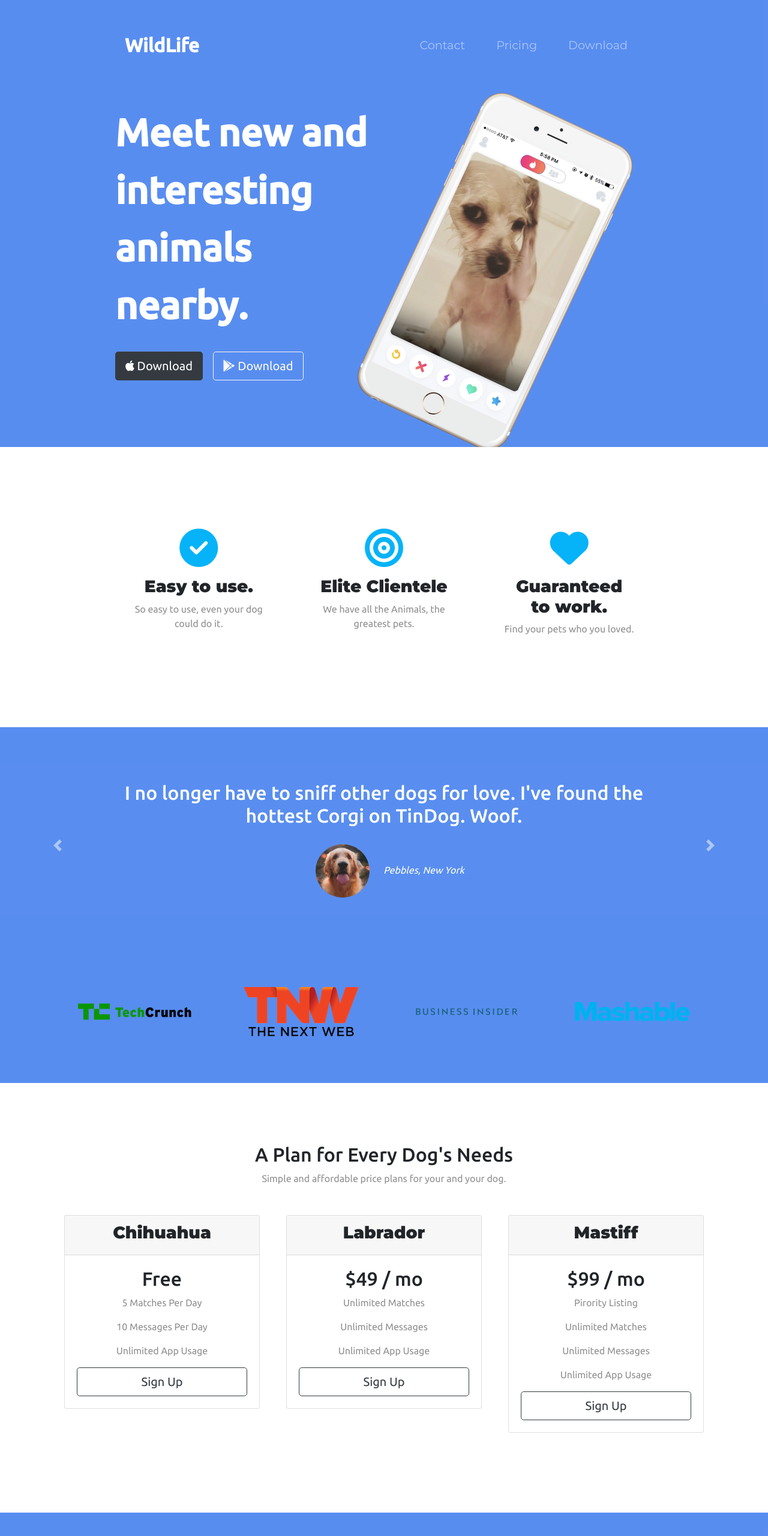
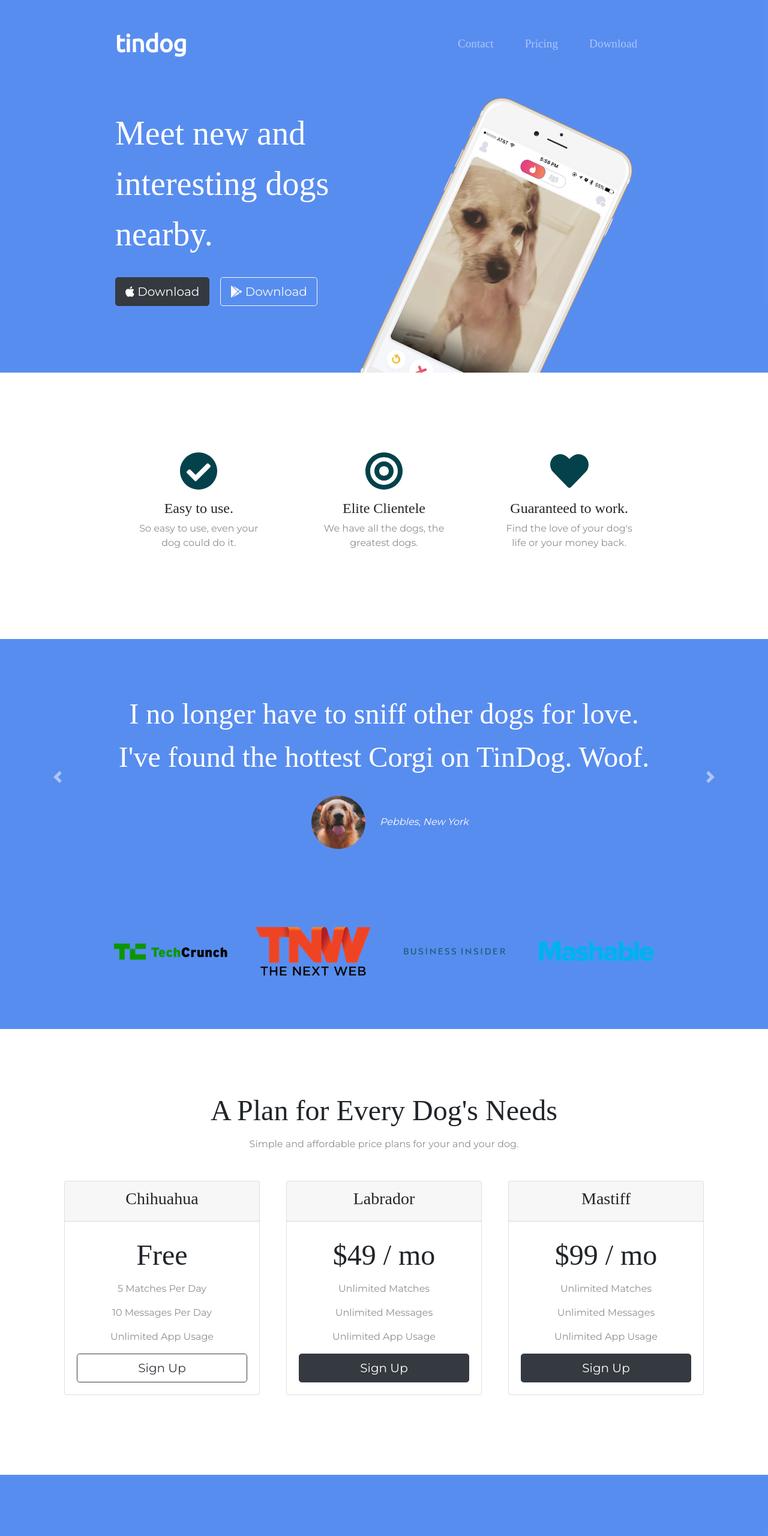
Before and after one commit to karanoza/Landing-page-template, a plain HTML site: page index.html in a window 1280 px wide. Shown: the top 2560 px of the page at 60% size. Drawn offline with nearby package versions, Linux system fonts and the light colour scheme.

Commit message:
final commit

```diff
--- a/css/styles.css
+++ b/css/styles.css
@@ -1,55 +1,60 @@
 body {
-  font-family: "Montserrat", sans-serif;
-  font-family: "Ubuntu", sans-serif;
-}
-#title {
-  background-color: #0a58e9ad;
-  color: #fff;
+  font-family: "Montserrat";
+  text-align: center;
 }
 
-/* title image */
-
-.title-image {
-  width: 60%;
-
-  transform: rotate(25deg);
-
-  position: absolute;
-  right: 30%;
-}
-
-h1 {
-  font-family: "Montserrat", sans-serif;
-  font-family: "Ubuntu", sans-serif;
-  font-size: 4rem;
-  line-height: 1.5;
-  font-weight: bold;
-}
-
-h2 {
-}
-
-h3 {
-  font-family: "Montserrat", sans-serif;
-  font-weight: bold;
+h1,
+h2,
+h3,
+h4,
+h5,
+h6 {
+  font-family: "Montserrat-Bold";
 }
 
 p {
   color: #8f8f8f;
 }
-.container-fluid {
-  padding: 3% 15% 7%;
+
+/* Headings */
+
+.big-heading {
+  font-family: "Montserrat-Black";
+  font-size: 3.5rem;
+  line-height: 1.5;
 }
 
-/* Nav bar */
+.section-heading {
+  font-size: 3rem;
+  line-height: 1.5;
+}
+
+/* Containers */
+
+.container-fluid {
+  padding: 7% 15%;
+}
+
+/* Sections */
+
+.colored-section {
+  background-color: #0a58e9ad;
+  color: #fff;
+}
+
+.white-section {
+  background-color: #fff;
+}
+
+/* Navigation Bar */
 
 .navbar {
-  margin-bottom: 60px;
+  padding: 0 0 4.5rem;
 }
 
 .navbar-brand {
-  font-family: "Ubuntu", sans-serif;
-  font-size: 2rem;
+  font-family: "Ubuntu";
+  font-size: 2.5rem;
   font-weight: bold;
 }
 
@@ -59,43 +64,68 @@ p {
 
 .nav-link {
   font-size: 1.2rem;
-  font-family: "Montserrat", sans-serif;
+  font-family: "Montserrat-Light";
 }
 
-/* butttons */
+/* Buttons */
 
 .download-button {
   margin: 5% 3% 5% 0;
 }
 
-/* feature section */
+/* Title Section */
+
+#title {
+  background-color: #0a58e9ad;
+  color: #fff;
+  text-align: left;
+}
+
+#title .container-fluid {
+  padding: 3% 15% 7%;
+}
+
+/* Title Image */
+
+.title-image {
+  width: 60%;
+  transform: rotate(25deg);
+  position: absolute;
+  right: 30%;
+}
+
+/* Features Section */
 
 #features {
-  padding: 7% 15%;
-  background-color: #fff;
   position: relative;
 }
 
+.feature-title {
+  font-size: 1.5rem;
+}
+
 .feature-box {
-  text-align: center;
-  padding: 5%;
+  padding: 4.5%;
 }
 
 .icon {
-  color: #06b3f8;
+  color: rgb(3, 66, 75);
   margin-bottom: 1rem;
 }
 
 .icon:hover {
-  color: rgb(3, 66, 75);
+  color: #0a58e9ad;
 }
 
-/* Testimonial section */
+/* Testimonial Section */
 
 #testimonials {
-  text-align: center;
   background-color: #0a58e9ad;
-  color: #fff;
+}
+
+.testimonial-text {
+  font-size: 3rem;
+  line-height: 1.5;
 }
 
 .testimonial-image {
@@ -104,58 +134,44 @@ p {
   margin: 20px;
 }
 
-.carousel-item {
-  padding: 7% 15%;
-}
-
 #press {
   background-color: #0a58e9ad;
-  text-align: center;
   padding-bottom: 3%;
 }
 
-.logo {
+.press-logo {
   width: 15%;
-  margin: 40px;
+  margin: 20px 20px 50px;
 }
+
+/* Pricing Section */
 
 #pricing {
   padding: 100px;
-  text-align: center;
+}
+
+.price-text {
+  font-size: 3rem;
+  line-height: 1.5;
 }
 
 .pricing-column {
   padding: 3% 2%;
 }
-/* footer section */
 
-#footer {
-  padding: 7% 15%;
-  text-align: center;
-}
+/* CTA Section */
+
+/* Footer Section */
 
 .social-icon {
-  margin: 20px;
-}
-/* Media queries */
-
-#cta {
-  background-color: #0a58e9ad;
-  color: white;
-  padding: 7% 15%;
-  text-align: center;
-}
-
-.cta-heading {
-  font-family: "Ubuntu", sans-serif;
-  font-size: 3.5rem;
-  line-height: 1.5;
+  margin: 20px 10px;
 }
 
 @media (max-width: 1028px) {
   #title {
     text-align: center;
   }
+
   .title-image {
     position: static;
     transform: rotate(0);
--- a/index.html
+++ b/index.html
@@ -2,38 +2,65 @@
 <html>
   <head>
     <meta charset="utf-8" />
-    <title>WildLife</title>
+    <title>TinDog</title>
+
+    <!-- Google Fonts -->
+    <link
+      href="https://fonts.googleapis.com/css?family=Montserrat|Ubuntu"
+      rel="stylesheet"
+    />
+
+    <!-- CSS Stylesheets -->
     <link
       rel="stylesheet"
-      href="https://stackpath.bootstrapcdn.com/bootstrap/4.5.2/css/bootstrap.min.css"
-      integrity="sha384-JcKb8q3iqJ61gNV9KGb8thSsNjpSL0n8PARn9HuZOnIxN0hoP+VmmDGMN5t9UJ0Z"
+      href="https://maxcdn.bootstrapcdn.com/bootstrap/4.0.0/css/bootstrap.min.css"
+      integrity="sha384-Gn5384xqQ1aoWXA+058RXPxPg6fy4IWvTNh0E263XmFcJlSAwiGgFAW/dAiS6JXm"
       crossorigin="anonymous"
     />
-    <link
-      href="https://fonts.googleapis.com/css2?family=Montserrat:wght@400;500;900&family=Ubuntu:wght@400;500&display=swap"
-      rel="stylesheet"
-    />
     <link rel="stylesheet" href="css/styles.css" />
+
+    <!-- Font Awesome -->
+    <script
+      defer
+      src="https://use.fontawesome.com/releases/v5.0.7/js/all.js"
+    ></script>
+
+    <!-- Bootstrap Scripts -->
+    <script
+      src="https://code.jquery.com/jquery-3.2.1.slim.min.js"
+      integrity="sha384-KJ3o2DKtIkvYIK3UENzmM7KCkRr/rE9/Qpg6aAZGJwFDMVNA/GpGFF93hXpG5KkN"
+      crossorigin="anonymous"
+    ></script>
+    <script
+      src="https://cdnjs.cloudflare.com/ajax/libs/popper.js/1.12.9/umd/popper.min.js"
+      integrity="sha384-ApNbgh9B+Y1QKtv3Rn7W3mgPxhU9K/ScQsAP7hUibX39j7fakFPskvXusvfa0b4Q"
+      crossorigin="anonymous"
+    ></script>
+    <script
+      src="https://maxcdn.bootstrapcdn.com/bootstrap/4.0.0/js/bootstrap.min.js"
+      integrity="sha384-JZR6Spejh4U02d8jOt6vLEHfe/JQGiRRSQQxSfFWpi1MquVdAyjUar5+76PVCmYl"
+      crossorigin="anonymous"
+    ></script>
   </head>
 
   <body>
-    <section id="title">
+    <section class="colored-section" id="title">
+      <div class="container-fluid">
         <!-- Nav Bar -->
-      <div class="container-fluid">
+
         <nav class="navbar navbar-expand-lg navbar-dark">
-          <a class="navbar-brand" href="">WildLife</a>
+          <a class="navbar-brand" href="">tindog</a>
+
           <button
             class="navbar-toggler"
             type="button"
             data-toggle="collapse"
-            data-target="#navbarSupportedContent"
-            aria-controls="navbarSupportedContent"
-            aria-expanded="false"
-            aria-label="Toggle navigation"
+            data-target="#navbarTogglerDemo02"
           >
             <span class="navbar-toggler-icon"></span>
           </button>
-          <div class="collapse navbar-collapse" id="navbarSupportedContent">
+
+          <div class="collapse navbar-collapse" id="navbarTogglerDemo02">
             <ul class="navbar-nav ml-auto">
               <li class="nav-item">
                 <a class="nav-link" href="#footer">Contact</a>
@@ -47,19 +74,20 @@
             </ul>
           </div>
         </nav>
+
         <!-- Title -->
 
         <div class="row">
           <div class="col-lg-6">
-            <h1>Meet new and interesting animals nearby.</h1>
-            <button class="btn btn-dark btn-lg download-button" type="button">
-              <i class="fab fa-apple"></i>&nbsp;Download
+            <h1 class="big-heading">Meet new and interesting dogs nearby.</h1>
+            <button type="button" class="btn btn-dark btn-lg download-button">
+              <i class="fab fa-apple"></i> Download
             </button>
             <button
+              type="button"
               class="btn btn-outline-light btn-lg download-button"
-              type="button"
             >
-              <i class="fab fa-google-play"></i>&nbsp;Download
+              <i class="fab fa-google-play"></i> Download
             </button>
           </div>
 
@@ -76,35 +104,37 @@
 
     <!-- Features -->
 
-    <section id="features">
+    <section class="white-section" id="features">
+      <div class="container-fluid">
         <div class="row">
           <div class="feature-box col-lg-4">
-          <i class="fas fa-check-circle fa-4x icon"></i>
-          <h3>Easy to use.</h3>
+            <i class="icon fas fa-check-circle fa-4x"></i>
+            <h3 class="feature-title">Easy to use.</h3>
             <p>So easy to use, even your dog could do it.</p>
           </div>
 
           <div class="feature-box col-lg-4">
-          <i class="fas fa-bullseye fa-4x icon"></i>
-          <h3>Elite Clientele</h3>
-          <p>We have all the Animals, the greatest pets.</p>
+            <i class="icon fas fa-bullseye fa-4x"></i>
+            <h3 class="feature-title">Elite Clientele</h3>
+            <p>We have all the dogs, the greatest dogs.</p>
           </div>
 
           <div class="feature-box col-lg-4">
-          <i class="fas fa-heart fa-4x icon"></i>
-          <h3>Guaranteed to work.</h3>
-          <p>Find your pets who you loved.</p>
+            <i class="icon fas fa-heart fa-4x"></i>
+            <h3 class="feature-title">Guaranteed to work.</h3>
+            <p>Find the love of your dog's life or your money back.</p>
+          </div>
         </div>
       </div>
     </section>
 
     <!-- Testimonials -->
 
-    <section id="testimonials">
+    <section class="colored-section" id="testimonials">
       <div id="testimonial-carousel" class="carousel slide" data-ride="false">
         <div class="carousel-inner">
-          <div class="carousel-item active">
-            <h2>
+          <div class="carousel-item active container-fluid">
+            <h2 class="testimonial-text">
               I no longer have to sniff other dogs for love. I've found the
               hottest Corgi on TinDog. Woof.
             </h2>
@@ -115,7 +145,7 @@
             />
             <em>Pebbles, New York</em>
           </div>
-          <div class="carousel-item">
+          <div class="carousel-item container-fluid">
             <h2 class="testimonial-text">
               My dog used to be so lonely, but with TinDog's help, they've found
               the love of their life. I think.
@@ -149,17 +179,21 @@
 
     <!-- Press -->
 
-    <section id="press">
-      <img class="logo" src="images/techcrunch.png" alt="tc-logo" />
-      <img class="logo" src="images/tnw.png" alt="tnw-logo" />
-      <img class="logo" src="images/bizinsider.png" alt="biz-insider-logo" />
-      <img class="logo" src="images/mashable.png" alt="mashable-logo" />
+    <section class="colored-section" id="press">
+      <img class="press-logo" src="images/techcrunch.png" alt="tc-logo" />
+      <img class="press-logo" src="images/tnw.png" alt="tnw-logo" />
+      <img
+        class="press-logo"
+        src="images/bizinsider.png"
+        alt="biz-insider-logo"
+      />
+      <img class="press-logo" src="images/mashable.png" alt="mashable-logo" />
     </section>
 
     <!-- Pricing -->
 
-    <section id="pricing">
-      <h2>A Plan for Every Dog's Needs</h2>
+    <section class="white-section" id="pricing">
+      <h2 class="section-heading">A Plan for Every Dog's Needs</h2>
       <p>Simple and affordable price plans for your and your dog.</p>
 
       <div class="row">
@@ -169,7 +203,7 @@
               <h3>Chihuahua</h3>
             </div>
             <div class="card-body">
-              <h2>Free</h2>
+              <h2 class="price-text">Free</h2>
               <p>5 Matches Per Day</p>
               <p>10 Messages Per Day</p>
               <p>Unlimited App Usage</p>
@@ -189,35 +223,29 @@
               <h3>Labrador</h3>
             </div>
             <div class="card-body">
-              <h2>$49 / mo</h2>
+              <h2 class="price-text">$49 / mo</h2>
               <p>Unlimited Matches</p>
               <p>Unlimited Messages</p>
               <p>Unlimited App Usage</p>
-              <button
-                class="btn btn-lg btn-block btn-outline-dark"
-                type="button"
-              >
+              <button class="btn btn-lg btn-block btn-dark" type="button">
                 Sign Up
               </button>
             </div>
           </div>
         </div>
 
-        <div class="pricing-column col-lg-4 col-md-12">
+        <div class="pricing-column col-lg-4">
           <div class="card">
             <div class="card-header">
               <h3>Mastiff</h3>
             </div>
             <div class="card-body">
-              <h2>$99 / mo</h2>
-              <p>Pirority Listing</p>
+              <h2 class="price-text">$99 / mo</h2>
+
               <p>Unlimited Matches</p>
               <p>Unlimited Messages</p>
               <p>Unlimited App Usage</p>
-              <button
-                class="btn btn-lg btn-block btn-outline-dark"
-                type="button"
-              >
+              <button class="btn btn-lg btn-block btn-dark" type="button">
                 Sign Up
               </button>
             </div>
@@ -228,49 +256,30 @@
 
     <!-- Call to Action -->
 
-    <section id="cta">
-      <h3 class="cta-heading">Find the True Love of Your Dog's Life Today.</h3>
+    <section class="colored-section" id="cta">
+      <div class="container-fluid">
+        <h3 class="big-heading">
+          Find the True Love of Your Dog's Life Today.
+        </h3>
         <button class="download-button btn btn-lg btn-dark" type="button">
-        <i class="fab fa-apple"></i>Download
+          <i class="fab fa-apple"></i> Download
         </button>
-      <button
-        class="download-button btn btn-lg btn-outline-light"
-        type="button"
-      >
-        <i class="fab fa-google-play"></i>Download
+        <button class="download-button btn btn-lg brn-light" type="button">
+          <i class="fab fa-google-play"></i> Download
         </button>
+      </div>
     </section>
 
     <!-- Footer -->
 
-    <footer id="footer">
+    <footer class="white-section" id="footer">
+      <div class="container-fluid">
         <i class="social-icon fab fa-facebook-f"></i>
         <i class="social-icon fab fa-twitter"></i>
         <i class="social-icon fab fa-instagram"></i>
         <i class="social-icon fas fa-envelope"></i>
-      <p>© Copyright 2020 Karan Oza</p>
+        <p>© Copyright 2018 TinDog</p>
+      </div>
     </footer>
-    <!-- font awesome kit -->
-    <script
-      src="https://kit.fontawesome.com/892ac4a66a.js"
-      crossorigin="anonymous"
-    ></script>
-
-    <!-- Bootstrap scripts -->
-    <script
-      src="https://code.jquery.com/jquery-3.5.1.slim.min.js"
-      integrity="sha384-DfXdz2htPH0lsSSs5nCTpuj/zy4C+OGpamoFVy38MVBnE+IbbVYUew+OrCXaRkfj"
-      crossorigin="anonymous"
-    ></script>
-    <script
-      src="https://cdn.jsdelivr.net/npm/popper.js@1.16.1/dist/umd/popper.min.js"
-      integrity="sha384-9/reFTGAW83EW2RDu2S0VKaIzap3H66lZH81PoYlFhbGU+6BZp6G7niu735Sk7lN"
-      crossorigin="anonymous"
-    ></script>
-    <script
-      src="https://stackpath.bootstrapcdn.com/bootstrap/4.5.2/js/bootstrap.min.js"
-      integrity="sha384-B4gt1jrGC7Jh4AgTPSdUtOBvfO8shuf57BaghqFfPlYxofvL8/KUEfYiJOMMV+rV"
-      crossorigin="anonymous"
-    ></script>
   </body>
 </html>
```
Lines whose indentation alone changed are shown as unchanged.
